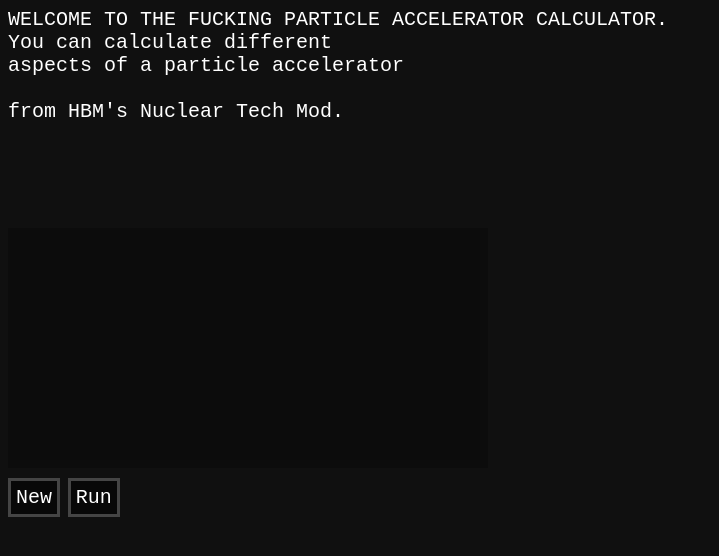
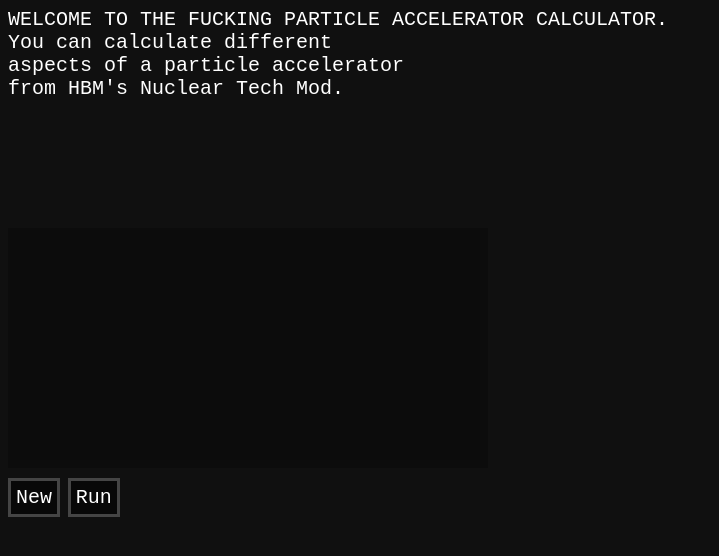
Before and after one commit to WushiThe/MC-Particle-Accelerator-Calculator-NTM, a plain HTML site: page index.html in a window 1280 px wide. Shown: the whole page, without its empty margins (0-719 px from the left). Drawn offline with Linux system fonts and the light colour scheme.

Commit message:
just testing the icon
ggfdfgfd

```diff
--- a/index.html
+++ b/index.html
@@ -4,13 +4,13 @@
     <!-- IMMEDIATELY!!!!!!!!!!!!!!!!!!!!!!!!! -->
     <head>
         <link rel="stylesheet" href="zelook.css">
+        <link rel="icon" type="image/x-icon" href="assets/icon/particle_digamma.png">
         <title>NTM RBMK Simulator</title>
     </head>
 
     <body>
-        <p style="position: absolute; margin: 0px;">WELCOME TO THE FUCKING PARTICLE ACCELERATOR CALCULATOR.<br>You can calculate different<br>aspects of a particle accelerator<br><br>from HBM's Nuclear Tech Mod.</p>
+        <p style="position: absolute; margin: 0px;">WELCOME TO THE FUCKING PARTICLE ACCELERATOR CALCULATOR.<br>You can calculate different<br>aspects of a particle accelerator<br>from HBM's Nuclear Tech Mod.</p>
         <canvas width="480px" height="240px" id="tools" style="z-index: 1; position: absolute; margin-top: 220px; background-color: rgb(12,12,12);"></canvas>
-
         <button action="new" onclick="button()" style="margin-top: 470px;">New</button>
         <button action="run" onclick="button()" style="margin-top: 470px;">Run</button>
 
```
Also changed, not shown: assets/icon/particle_digamma.png (added).
